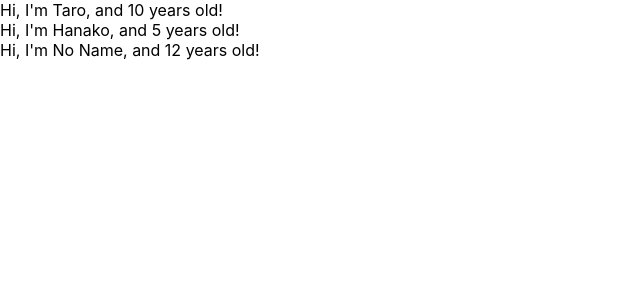
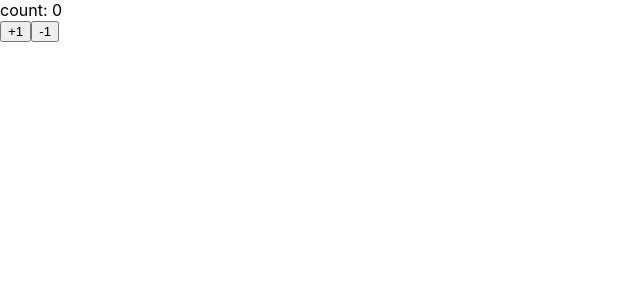
Before and after one commit to takanamir/React-redux-crud-application, a React (Create React App) app: page / in a window 1280 px wide. Shown: the top 300 px of the page, without its empty margins (0-640 px from the left). Built offline with nearby package versions, Linux system fonts and the light colour scheme.

Commit message:
learn state and setState

```diff
--- a/src/App.js
+++ b/src/App.js
@@ -1,30 +1,30 @@
-import React from 'react';
-import PropTypes from 'prop-types';
+import React, { Component } from 'react';
 
-const App = () => {
-  const profiles = [
-    {name: "Taro", age: 10},
-    {name: "Hanako", age: 5},
-    {name: "No Name", age: 12}
-  ]
-  return (
-    <div>
-      {
-        profiles.map((profile, index) => {
-          return <User name={profile.name} age={profile.age} key={index} />
-        })
-      }
-    </div>
-  )
-}
+const App = () => (<Counter></Counter>)
 
-const User = (props) => {
-  return <div>Hi, I'm {props.name}, and {props.age} years old!</div>
-}
+class Counter extends Component {
+  constructor(props) {
+    super(props)
+    this.state = { count: 0 }
+  }
 
-User.propTypes = {
-  name: PropTypes.string,
-  age: PropTypes.number.isRequired
+  handlePlusButton = () => {
+    this.setState({ count: this.state.count + 1 })
+  }
+
+  handleMinusButton = () => {
+    this.setState({ count: this.state.count - 1 })
+  }
+
+  render() {
+    return (
+      <React.Fragment>
+        <div>count: { this.state.count }</div>
+        <button onClick={this.handlePlusButton}>+1</button>
+        <button onClick={this.handleMinusButton}>-1</button>
+      </React.Fragment>
+    )
+  }
 }
 
 export default App;
```
